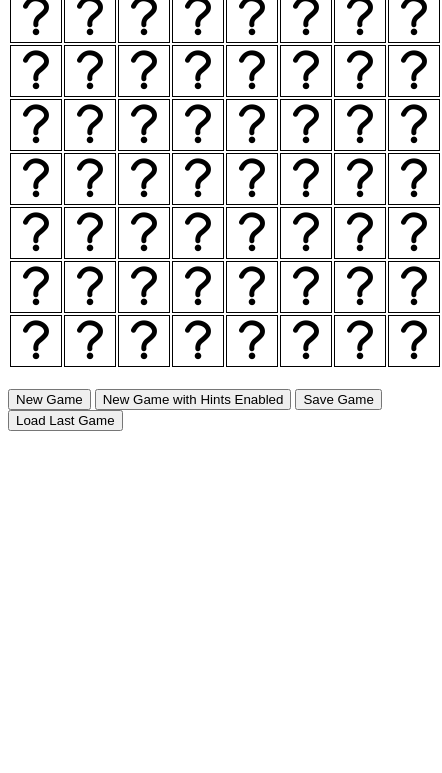
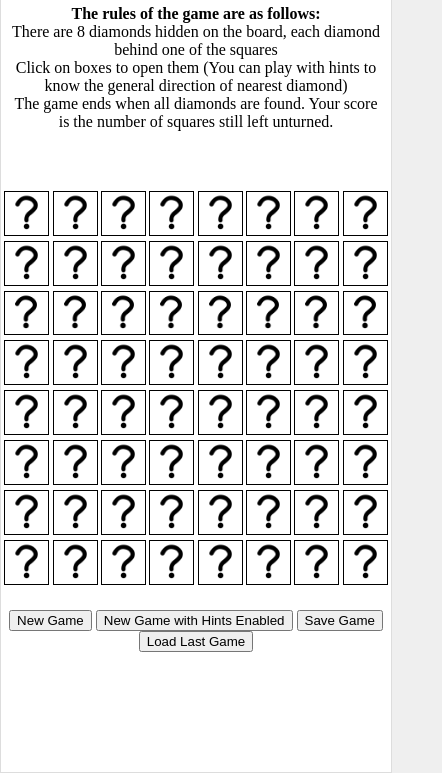
Before and after one commit to dharmendrasingh715/diamond-sweeper, a plain HTML site: page index.html in a window 390 px wide. Shown: the part 73-846 px from the top of the page, 442 px wide, since content can reach past the window. Drawn offline with Linux system fonts and the light colour scheme.

Commit message:
added styling for responsiveness

```diff
--- a/app.js
+++ b/app.js
@@ -73,7 +73,7 @@ var Game = function() {
 
     function generateScore() {
         var remainingCells = container.getElementsByClassName('unknown');
-        messageBoard.innerHTML = "<h3>Game Over!! Your Score: "+ remainingCells.length +"</h3>";
+        messageBoard.innerHTML = "Game Over!! Your Score: "+ remainingCells.length;
     }
 
     function saveGame() {
@@ -83,7 +83,7 @@ var Game = function() {
             openEmptyPositions: openEmptyPositions
         }
         gameStorage.setItem('gameStats',JSON.stringify(gameStats));
-        messageBoard.innerHTML = "<h3>Game Saved!! You can load this game at later times</h3>";
+        messageBoard.innerHTML = "Game Saved!! You can load this game at later times";
     }
 
     function getRandomPositions(top,n) {
--- a/index.html
+++ b/index.html
@@ -5,96 +5,86 @@
   <meta name="viewport" content="width=device-width, initial-scale=1.0">
   <meta http-equiv="X-UA-Compatible" content="ie=edge">
   <title>Document</title>
-  <link rel="stylesheet" type="text/css" href="style.css">
+  <link rel="stylesheet" type="text/css" href="styles/_shared.css">
+  <link rel="stylesheet" type="text/css" href="styles/_small.css">
+  <link rel="stylesheet" type="text/css" href="styles/_medium.css">
+  <link rel="stylesheet" type="text/css" href="styles/_large.css">
 </head>
 <body>
     <div id="container">
-      <div>
-        <div class="messages"></div>
-        <table class="diamondsweeper-board">
-          <tbody>
-            <tr>
-              <td><div class="cell unknown"></div></td>
-              <td><div class="cell unknown"></div></td>
-              <td><div class="cell unknown"></div></td>
-              <td><div class="cell unknown"></div></td>
-              <td><div class="cell unknown"></div></td>
-              <td><div class="cell unknown"></div></td>
-              <td><div class="cell unknown"></div></td>
-              <td><div class="cell unknown"></div></td>
-            </tr>
-            <tr>
-              <td><div class="cell unknown"></div></td>
-              <td><div class="cell unknown"></div></td>
-              <td><div class="cell unknown"></div></td>
-              <td><div class="cell unknown"></div></td>
-              <td><div class="cell unknown"></div></td>
-              <td><div class="cell unknown"></div></td>
-              <td><div class="cell unknown"></div></td>
-              <td><div class="cell unknown"></div></td>
-            </tr>
-            <tr>
-              <td><div class="cell unknown"></div></td>
-              <td><div class="cell unknown"></div></td>
-              <td><div class="cell unknown"></div></td>
-              <td><div class="cell unknown"></div></td>
-              <td><div class="cell unknown"></div></td>
-              <td><div class="cell unknown"></div></td>
-              <td><div class="cell unknown"></div></td>
-              <td><div class="cell unknown"></div></td>
-            </tr>
-            <tr>
-              <td><div class="cell unknown"></div></td>
-              <td><div class="cell unknown"></div></td>
-              <td><div class="cell unknown"></div></td>
-              <td><div class="cell unknown"></div></td>
-              <td><div class="cell unknown"></div></td>
-              <td><div class="cell unknown"></div></td>
-              <td><div class="cell unknown"></div></td>
-              <td><div class="cell unknown"></div></td>
-            </tr>
-            <tr>
-              <td><div class="cell unknown"></div></td>
-              <td><div class="cell unknown"></div></td>
-              <td><div class="cell unknown"></div></td>
-              <td><div class="cell unknown"></div></td>
-              <td><div class="cell unknown"></div></td>
-              <td><div class="cell unknown"></div></td>
-              <td><div class="cell unknown"></div></td>
-              <td><div class="cell unknown"></div></td>
-            </tr>
-            <tr>
-              <td><div class="cell unknown"></div></td>
-              <td><div class="cell unknown"></div></td>
-              <td><div class="cell unknown"></div></td>
-              <td><div class="cell unknown"></div></td>
-              <td><div class="cell unknown"></div></td>
-              <td><div class="cell unknown"></div></td>
-              <td><div class="cell unknown"></div></td>
-              <td><div class="cell unknown"></div></td>
-            </tr>
-            <tr>
-              <td><div class="cell unknown"></div></td>
-              <td><div class="cell unknown"></div></td>
-              <td><div class="cell unknown"></div></td>
-              <td><div class="cell unknown"></div></td>
-              <td><div class="cell unknown"></div></td>
-              <td><div class="cell unknown"></div></td>
-              <td><div class="cell unknown"></div></td>
-              <td><div class="cell unknown"></div></td>
-            </tr>
-            <tr>
-              <td><div class="cell unknown"></div></td>
-              <td><div class="cell unknown"></div></td>
-              <td><div class="cell unknown"></div></td>
-              <td><div class="cell unknown"></div></td>
-              <td><div class="cell unknown"></div></td>
-              <td><div class="cell unknown"></div></td>
-              <td><div class="cell unknown"></div></td>
-              <td><div class="cell unknown"></div></td>
-            </tr>
-          </tbody>
-        </table>
+		<div class="rules">
+			<h2>Diamond Sweeper</h2>
+			<b>The rules of the game are as follows:</b><br/>
+			There are 8 diamonds hidden on the board, each diamond behind one of the squares<br/>
+			Click on boxes to open them (You can play with hints to know the general direction of nearest diamond)<br/>
+			The game ends when all diamonds are found. Your score is the number of squares still left unturned.<br/>
+		</div>
+		<div class="messages">hello</div>
+        <div class="diamondSweeper-board">
+			<div class="cell unknown"></div>
+			<div class="cell unknown"></div>
+			<div class="cell unknown"></div>
+			<div class="cell unknown"></div>
+			<div class="cell unknown"></div>
+			<div class="cell unknown"></div>
+			<div class="cell unknown"></div>
+			<div class="cell unknown"></div>
+			<div class="cell unknown"></div>
+			<div class="cell unknown"></div>
+			<div class="cell unknown"></div>
+			<div class="cell unknown"></div>
+			<div class="cell unknown"></div>
+			<div class="cell unknown"></div>
+			<div class="cell unknown"></div>
+			<div class="cell unknown"></div>
+			<div class="cell unknown"></div>
+			<div class="cell unknown"></div>
+			<div class="cell unknown"></div>
+			<div class="cell unknown"></div>
+			<div class="cell unknown"></div>
+			<div class="cell unknown"></div>
+			<div class="cell unknown"></div>
+			<div class="cell unknown"></div>
+			<div class="cell unknown"></div>
+			<div class="cell unknown"></div>
+			<div class="cell unknown"></div>
+			<div class="cell unknown"></div>
+			<div class="cell unknown"></div>
+			<div class="cell unknown"></div>
+			<div class="cell unknown"></div>
+			<div class="cell unknown"></div>
+			<div class="cell unknown"></div>
+			<div class="cell unknown"></div>
+			<div class="cell unknown"></div>
+			<div class="cell unknown"></div>
+			<div class="cell unknown"></div>
+			<div class="cell unknown"></div>
+			<div class="cell unknown"></div>
+			<div class="cell unknown"></div>
+			<div class="cell unknown"></div>
+			<div class="cell unknown"></div>
+			<div class="cell unknown"></div>
+			<div class="cell unknown"></div>
+			<div class="cell unknown"></div>
+			<div class="cell unknown"></div>
+			<div class="cell unknown"></div>
+			<div class="cell unknown"></div>
+			<div class="cell unknown"></div>
+			<div class="cell unknown"></div>
+			<div class="cell unknown"></div>
+			<div class="cell unknown"></div>
+			<div class="cell unknown"></div>
+			<div class="cell unknown"></div>
+			<div class="cell unknown"></div>
+			<div class="cell unknown"></div>
+			<div class="cell unknown"></div>
+			<div class="cell unknown"></div>
+			<div class="cell unknown"></div>
+			<div class="cell unknown"></div>
+			<div class="cell unknown"></div>
+			<div class="cell unknown"></div>
+			<div class="cell unknown"></div>
+			<div class="cell unknown"></div>
         </div>
 		<div id="controls">
 			<button type="button" name="button" class="new-game">New Game</button>
--- /dev/null
+++ b/styles/_large.css
@@ -0,0 +1,13 @@
+@media (min-width: 1024px) {
+    #container {
+        width: 800px;
+    }
+
+    .diamondSweeper-board {
+        width:60%;
+    }
+
+    .diamondSweeper-board .cell {
+        width: 11%;
+    }
+}
--- /dev/null
+++ b/styles/_medium.css
@@ -0,0 +1,13 @@
+@media (min-width: 768px)  and (max-width: 1023px) {
+    #container {
+        width: 800px;
+    }
+
+    .diamondSweeper-board {
+        width:80%;
+    }
+
+    .diamondSweeper-board .cell {
+        width: 11%;
+    }
+}
--- /dev/null
+++ b/styles/_shared.css
@@ -0,0 +1,78 @@
+body {
+    background-color: #efefef;
+    padding: 0;
+    margin: 0;
+}
+
+#container {
+    background-color: #ffffff;
+    margin-left : auto;
+    margin-Right : auto;
+    border: 1px solid #ddd;
+    height:100vh;
+}
+
+.rules {
+    padding: 10px;
+    text-align: center;
+}
+
+.messages {
+    text-align: center;
+    width: 80%;
+    margin: 20px auto;
+    padding: 5px;
+    font-size: 1.2em;
+    color: #BD4250;
+}
+
+.diamondSweeper-board {
+    display: -webkit-flex;
+    display: flex;
+    -webkit-flex-wrap: wrap;
+    flex-wrap: wrap;
+    justify-content: space-evenly;
+    margin: 20px auto;
+}
+
+.cell.diamond {
+    background-image: url(../img/diamond.png);
+}
+
+.cell.unknown {
+    background-image: url(../img/question.png);
+}
+
+#controls {
+    margin-top: 20px;
+    text-align: center;
+}
+
+.diamondSweeper-board .cell {
+    border: 1px solid black;
+    cursor : pointer;
+    transform: rotate(0deg);
+    background-size: contain;
+    margin-bottom: 5px;
+}
+.diamondSweeper-board .cell:after {
+    content: "";
+    display: block;
+    padding-bottom: 100%;
+  }
+
+.cell.right {
+    background-image: url(../img/arrow.png);
+}
+.cell.left {
+    background-image: url(../img/arrow.png);
+    transform: rotate(180deg);
+}
+.cell.up {
+    background-image: url(../img/arrow.png);
+    transform: rotate(-90deg);
+}
+.cell.down {
+    background-image: url(../img/arrow.png);
+    transform: rotate(90deg);
+}
--- /dev/null
+++ b/styles/_small.css
@@ -0,0 +1,12 @@
+
+@media screen and (max-width: 767px) {
+    #container {
+        width: 100%;
+    }
+    .diamondSweeper-board {
+        width:100%;
+    }
+    .diamondSweeper-board .cell {
+        width: 11%;
+    }
+}
```
Also changed, not shown: 1 other file. Lines whose indentation alone changed are shown as unchanged.
